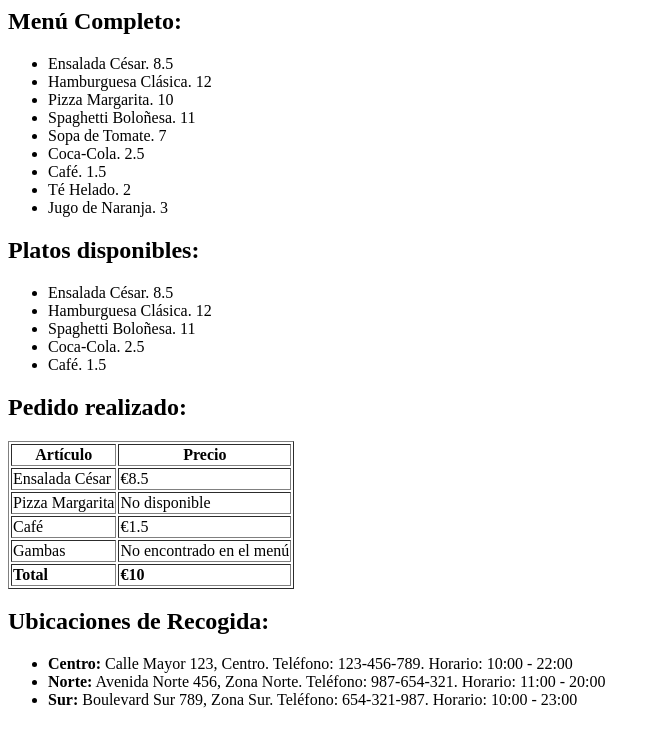
After one commit to Emmanemzz/examen-dwes-tema2, a PHP site: page / in a window 1280 px wide. The commit adds this page. Shown: the top 747 px of the page, without its empty margins (0-660 px from the left). Run offline with PHP 8.4, Linux system fonts and the light colour scheme.

Commit message:
Modificar clases y crear funciones index

```diff
--- a/clases/Articulo.php
+++ b/clases/Articulo.php
@@ -1,6 +1,6 @@
 <?php
 // Clase Artículo
-abstract class Articulo{
+class Articulo{
     public $nombre;
     public $precio;
     public $disponibilidad;
--- /dev/null
+++ b/index.php
@@ -0,0 +1,125 @@
+<?php
+// TODO Importar las clases
+require './clases/Articulo.php';
+require './clases/Bebida.php';
+// Array asociativo del menú
+$menu = [
+    new Articulo("Ensalada César", 8.50, true, "Entrante"),
+    new Articulo("Hamburguesa Clásica", 12.00, true, "Principal"),
+    new Articulo("Pizza Margarita", 10.00, false, "Principal"), // No disponible
+    new Articulo("Spaghetti Boloñesa", 11.00, true, "Principal"),
+    new Articulo("Sopa de Tomate", 7.00, false, "Entrante"), // No disponible
+    new Bebida("Coca-Cola", 2.50, true, "Bebida", "Mediano", "Fría"),
+    new Bebida("Café", 1.50, true, "Bebida", "Pequeño", "Caliente"),
+    new Bebida("Té Helado", 2.00, false, "Bebida", "Grande", "Fría"), // No disponible
+    new Bebida("Jugo de Naranja", 3.00, false, "Bebida", "Mediano", "Fría") // No disponible
+];
+
+//Array asciativo de ubicaciones
+$ubicaciones = [
+    "Centro" => [
+        "direccion" => "Calle Mayor 123, Centro",
+        "telefono" => "123-456-789",
+        "horario" => "10:00 - 22:00"
+    ],
+    "Norte" => [
+        "direccion" => "Avenida Norte 456, Zona Norte",
+        "telefono" => "987-654-321",
+        "horario" => "11:00 - 20:00"
+    ],
+    "Sur" => [
+        "direccion" => "Boulevard Sur 789, Zona Sur",
+        "telefono" => "654-321-987",
+        "horario" => "10:00 - 23:00"
+    ]
+];
+
+$pedido = ["Ensalada César", "Pizza Margarita", "Café", "Gambas"];
+
+// TODO Filtrar platos por disponibilidad, guardando en variable $disponibles
+$disponibles = array_filter($menu, function ($articulo) {
+    return $articulo->disponibilidad === true;
+});
+
+//////////////////////////////
+//        FUNCIONES         //
+//////////////////////////////
+
+// TODO Función para imprimir una lista de artículos con nombre y precio
+function imprimirListaArticulos($articulos)
+{
+    foreach ($articulos as $articulo) {
+        echo "<li>" . $articulo->nombre . ". " . $articulo->precio . "</li>\n";
+    }
+}
+
+// TODO Función para imprimir un pedido
+function imprimirPedido($pedido, $menu)
+{
+    echo "<table border='1'>\n";
+    echo "<tr><th>Artículo</th><th>Precio</th></tr>\n";
+
+    $total = 0;
+
+    foreach ($pedido as $nombrePedido) {
+        $encontrado = false;
+
+        foreach ($menu as $articulo) {
+            if ($articulo->nombre === $nombrePedido) {
+                $encontrado = true;
+
+                if ($articulo->disponibilidad) {
+                    echo "<tr><td>" . $articulo->nombre . "</td><td>€" . $articulo->precio . "</td></tr>\n";
+                    $total += $articulo->precio;
+                } else {
+                    echo "<tr><td>" . $articulo->nombre . "</td><td>No disponible</td></tr>\n";
+                }
+                break;
+            }
+        }
+
+        if (!$encontrado) {
+            echo "<tr><td>" . $nombrePedido . "</td><td>No encontrado en el menú</td></tr>\n";
+        }
+    }
+
+    echo "<tr><td><strong>Total</strong></td><td><strong>€" . $total . "</strong></td></tr>\n";
+    echo "</table>\n";
+}
+
+// TODO Función para imprimir las ubicaciones
+function imprimirUbicaciones($ubicaciones)
+{
+    echo "<ul>\n";
+    foreach ($ubicaciones as $nombre => $datos) {
+        echo "<li><strong>" . $nombre . ":</strong> " .
+            $datos["direccion"] . ". " .
+            "Teléfono: " . $datos["telefono"] . ". " .
+            "Horario: " . $datos["horario"] .
+            "</li>\n";
+    }
+    echo "</ul>\n";
+}
+
+?>
+
+<h2>Menú Completo:</h2>
+<ul>
+    <?php imprimirListaArticulos($menu); ?>
+</ul>
+
+
+<h2>Platos disponibles:</h2>
+<ul>
+    <?php imprimirListaArticulos($disponibles); ?>
+</ul>
+
+
+<h2>Pedido realizado:</h2>
+<?php
+imprimirPedido($pedido, $menu);
+?>
+
+
+<h2>Ubicaciones de Recogida:</h2>
+<?php imprimirUbicaciones($ubicaciones); ?>
```
